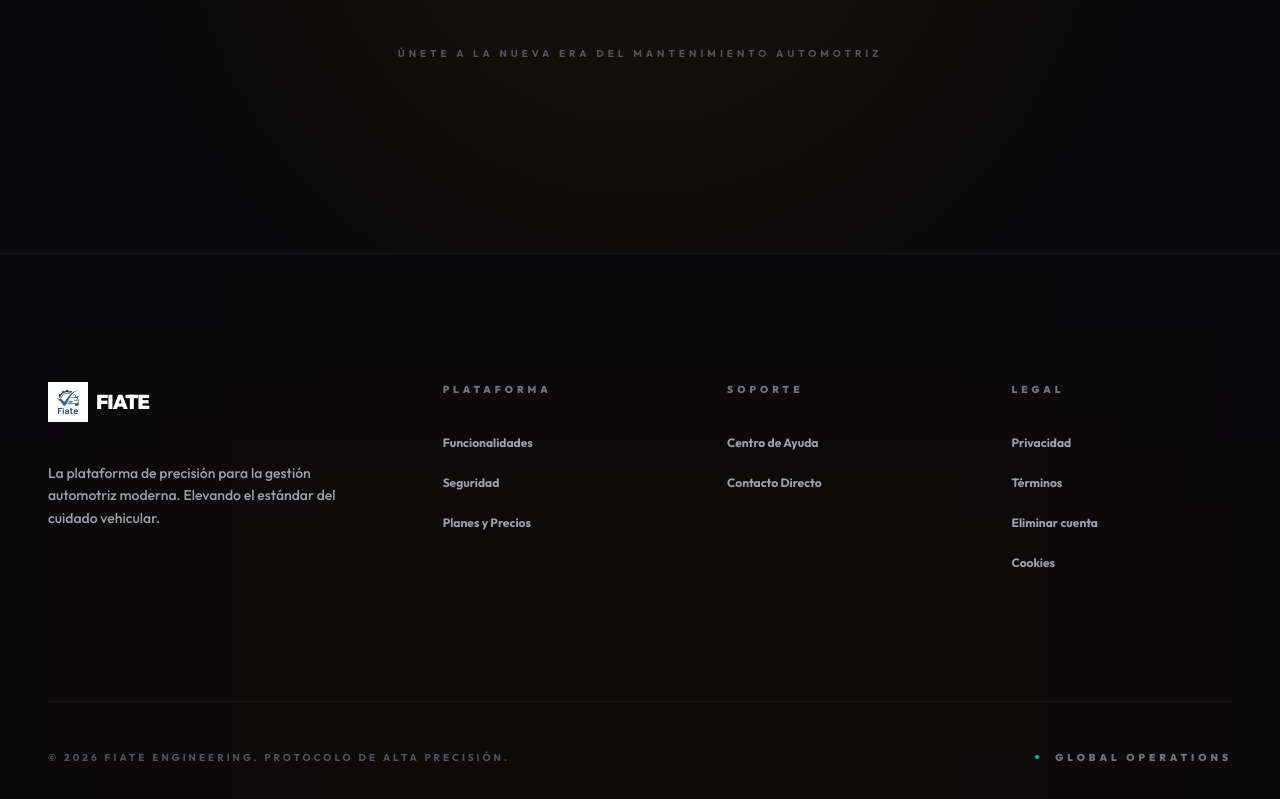
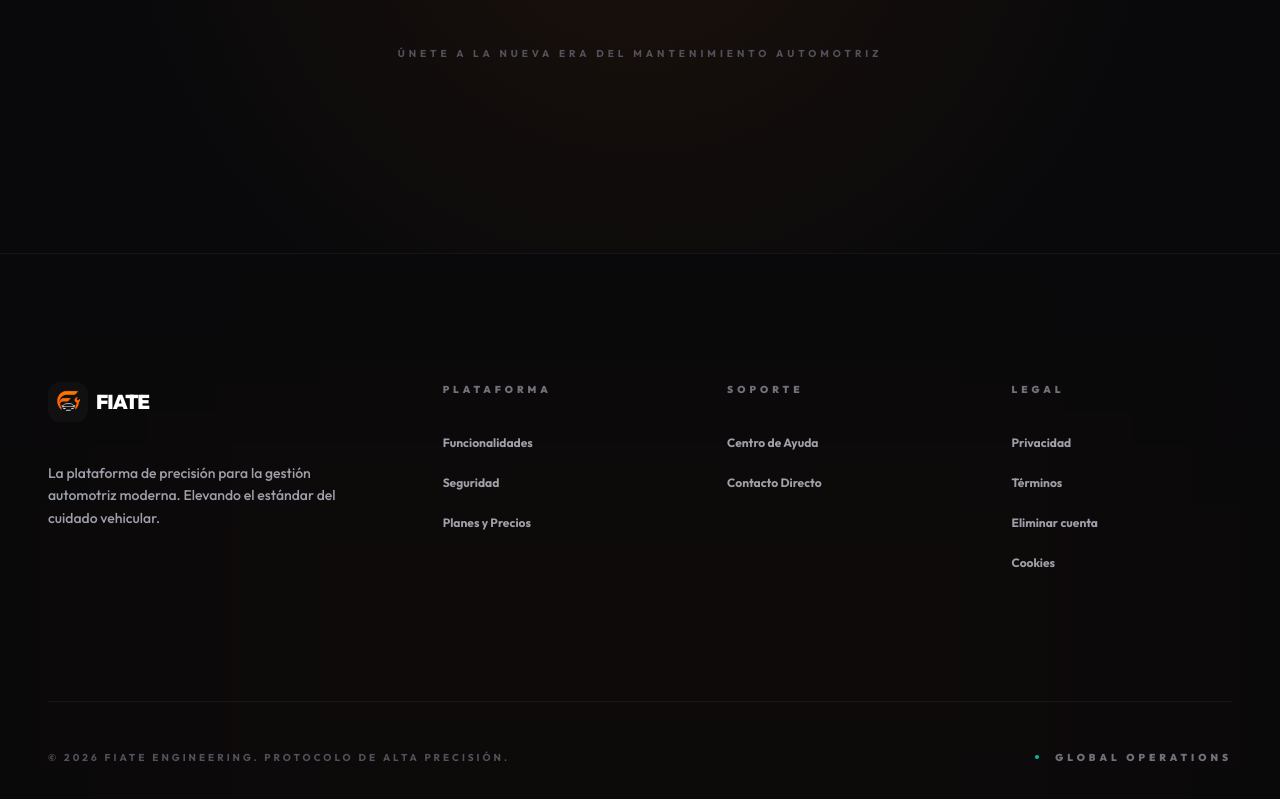
Before and after one commit to encines/Fiate, a Next.js app: page / in a window 1280 px wide. Shown: the part 2978-3777 px from the top of the page. Built offline with nearby package versions, Linux system fonts and the light colour scheme.

Commit message:
Replace remaining brand logos with app icon

```diff
--- a/app/components/footer.tsx
+++ b/app/components/footer.tsx
@@ -17,11 +17,11 @@ export default function Footer() {
           <div className="space-y-10">
             <Link href="/" className="flex items-center gap-2 group">
               <Image
-                src="/screen.png"
+                src="/app-icon.png"
                 alt="Fiate Logo"
                 width={60}
                 height={60}
-                className="h-10 w-auto object-contain brightness-110 transition-transform group-hover:scale-110"
+                className="h-10 w-10 rounded-xl object-cover transition-transform group-hover:scale-110"
               />
               <span className="text-xl font-black uppercase tracking-tighter text-zinc-900 dark:text-white">Fiate</span>
             </Link>
--- a/app/components/forgot-password.tsx
+++ b/app/components/forgot-password.tsx
@@ -44,7 +44,7 @@ export default function ForgotPassword() {
         <div className="absolute -top-24 -left-24 h-96 w-96 rounded-full bg-rose-600/20 blur-[120px]" />
 
         <Link href="/" className="relative z-10 flex items-center gap-2 transition-transform hover:scale-105 active:scale-95">
-          <Image src="/screen.png" alt="Fiate" width={60} height={60} className="h-10 w-auto object-contain brightness-110" />
+          <Image src="/app-icon.png" alt="Fiate" width={60} height={60} className="h-10 w-10 rounded-xl object-cover" />
           <span className="text-xl font-black uppercase tracking-tighter text-white">Fiate</span>
         </Link>
 
--- a/app/components/login.tsx
+++ b/app/components/login.tsx
@@ -20,7 +20,7 @@ export default function Login() {
         <div className="absolute -top-24 -left-24 h-96 w-96 rounded-full bg-orange-600/20 blur-[120px]" />
 
         <Link href="/" className="relative z-10 flex items-center gap-2 transition-transform hover:scale-105 active:scale-95">
-          <Image src="/screen.png" alt="Fiate" width={60} height={60} className="h-10 w-auto object-contain brightness-110" />
+          <Image src="/app-icon.png" alt="Fiate" width={60} height={60} className="h-10 w-10 rounded-xl object-cover" />
           <span className="text-xl font-black uppercase tracking-tighter text-white">Fiate</span>
         </Link>
 
--- a/app/components/register.tsx
+++ b/app/components/register.tsx
@@ -29,11 +29,11 @@ export default function Register() {
           className="relative z-10 flex items-center gap-2 transition-transform hover:scale-105 active:scale-95"
         >
           <Image
-            src="/screen.png"
+            src="/app-icon.png"
             alt="Fiate"
             width={60}
             height={60}
-            className="h-10 w-auto object-contain brightness-110"
+            className="h-10 w-10 rounded-xl object-cover"
           />
           <span className="text-xl font-black uppercase tracking-tighter text-white">
             Fiate
--- a/app/components/services.tsx
+++ b/app/components/services.tsx
@@ -895,7 +895,7 @@ export default function Services({
           <div>
             <div className="flex items-center gap-3 mb-2">
               <img
-                src="/screen.png"
+                src="/app-icon.png"
                 alt="Fiate"
                 className="h-10 w-10 object-contain"
               />
--- a/app/not-found.tsx
+++ b/app/not-found.tsx
@@ -16,7 +16,7 @@ export default function NotFound() {
       <div className="relative z-10 flex flex-col items-center space-y-12 px-6 text-center">
         <div className="space-y-4">
           <Link href="/" className="flex items-center justify-center gap-2 transition-transform hover:scale-105 active:scale-95">
-            <Image src="/screen.png" alt="Fiate" width={60} height={60} className="h-10 w-auto object-contain brightness-110" />
+            <Image src="/app-icon.png" alt="Fiate" width={60} height={60} className="h-10 w-10 rounded-xl object-cover" />
             <span className="text-xl font-black uppercase tracking-tighter text-white">Fiate</span>
           </Link>
           <div className="h-[1px] w-12 mx-auto bg-orange-500/50" />
```
